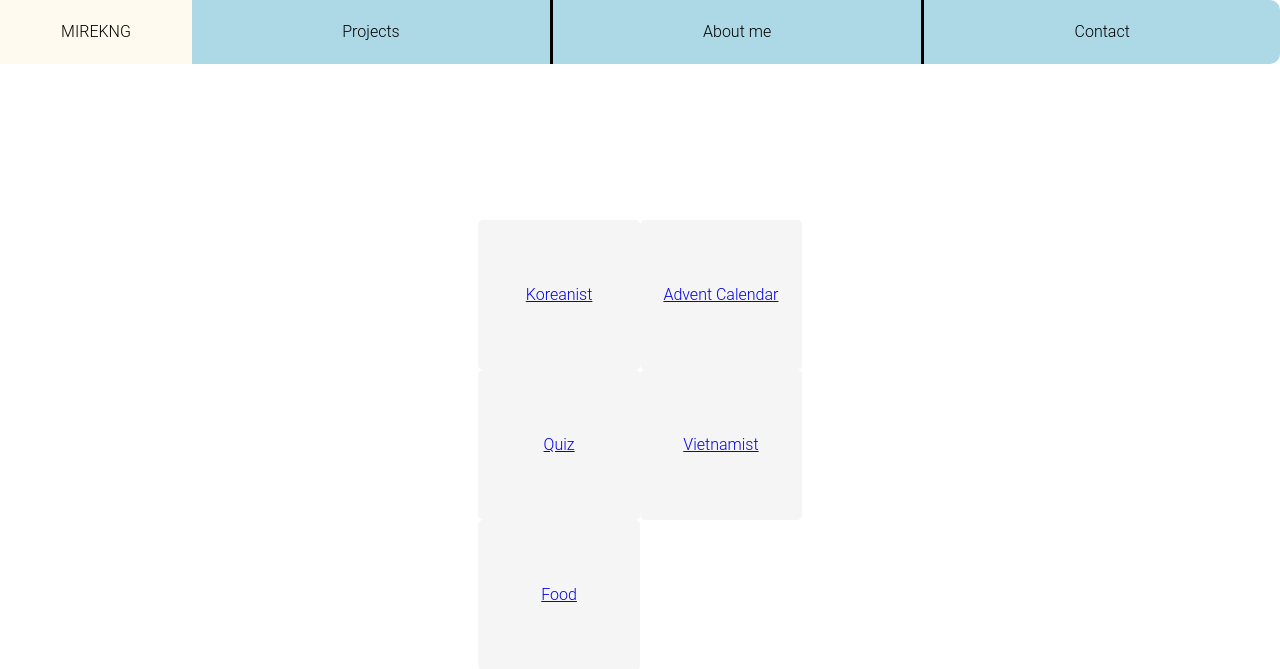
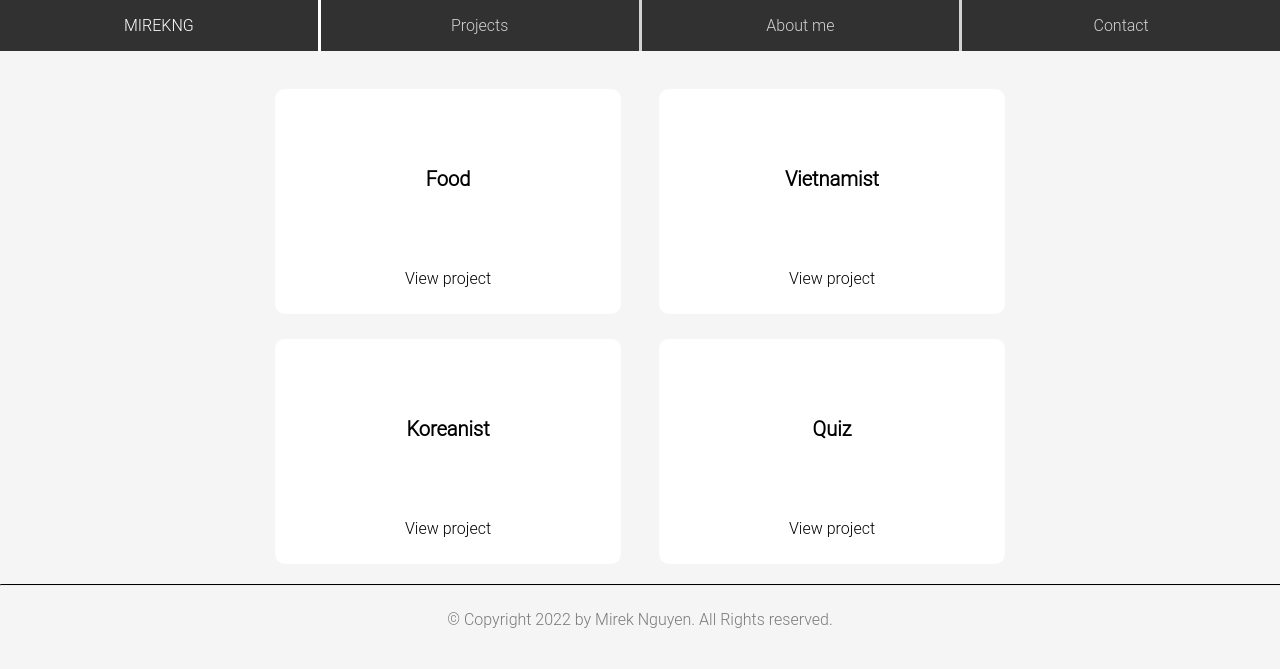
Before and after one commit to MirekNguyen/mirekng-homepage, a PHP site: page / in a window 1280 px wide. Shown: the top 669 px of the page. Run offline with PHP 8.4, Linux system fonts and the light colour scheme.

Commit message:
feat: redesign of UI

```diff
--- a/CSS.css
+++ b/CSS.css
@@ -1,52 +1,123 @@
+html, body {
+    max-width: 100%;
+    overflow-x: hidden;
+}
 body {
-    font-family: "Roboto Light";
-    margin: 0px;
-    padding: 0px;
-    scroll-behavior:smooth;
-}
-
-#frontPage {
-    height: 90vw;
+    font-family: "Roboto Light", serif;
+    margin: 0;
+    padding: 0;
+    scroll-behavior: smooth;
+    background-color: whitesmoke;
 }
 
 .navigationBar {
     list-style-type: none;
-    height: 5vw;
-    width: 85%;
+    height: 4vw;
+    width: 100%;
     display: flex;
-    line-height: 5vw;
+    line-height: 4vw;
     text-align: center;
 }
 
 .navigationBar div {
     float: left;
     flex-grow: 1;
-    background-color: lightblue;
+    width: 25%;
+    background-color: rgb(49, 49, 50);
+    color: lightgrey;
     border-right-style: solid;
     cursor: pointer;
 }
 
-.navigationBar div:hover {
-    background: lightsteelblue;
+.navigationBar div:hover, .navigationBar div:active {
+    color: white;
 }
 
+
 .center {
-    position: absolute;
-    top: 50%;
-    left: 50%;
-    transform: translateX(-50%) translateY(-40%);
+    display: grid;
+    place-items: center;
+    width: 100vw;
 }
 
+.projectsContainer {
+    width: 60%;
+}
+
+
 .card {
+    display: grid;
+    place-items: center;
     text-align: center;
-    background-color: whitesmoke;
-    border-radius: 5px;
+
     width: 50%;
-    height: 150px;
-    line-height: 150px;
+    height: 250px;
     float: left;
 }
-.card:hover {
+
+.cardInside .titleProject {
+    font-weight: bold;
+    font-size: 20px;
+    display: grid;
+    margin: 0 10px 0 10px;
+    place-items: center;
+    height: 80%;
+}
+
+.cardInside:hover, .cardInside:active  {
     cursor: pointer;
-    background-color: lightsteelblue;
+    background-color: #dedede;
 }
+
+.cardInside {
+    width: 90%;
+    height: 90%;
+    border-radius: 10px;
+    background-color: white;
+}
+
+.cardInside:hover .viewProject span, .cardInside:active .viewProject span {
+    transition: all 100ms;
+    color: white;
+    background-color: #0767ED;
+    border-radius: 10px;
+    padding: 5px 8px 5px 8px;
+}
+
+@media screen and (max-width: 800px) {
+    .cardInside .titleProject, .viewProject {
+        display: grid;
+        place-items: center;
+        height: 100%;
+        margin: 0;
+    }
+
+    .cardInside .titleProject, .viewProject {
+        width: 50%;
+        float: left;
+    }
+
+    .card {
+        width: 100%;
+        height: 80px;
+    }
+
+    .center {
+        width: 100vw;
+    }
+
+    .navigationBar {
+        height: 10vw;
+        line-height: 10vw;
+    }
+
+    .projectsContainer {
+        width: 100%;
+    }
+}
+
+@media screen and (min-aspect-ratio: 21/9) {
+    .card {
+        width: 25%;
+    }
+}
--- a/Javascript.js
+++ b/Javascript.js
@@ -1,4 +1,4 @@
-function navigateTo()
+function navigateTo(page)
 {
-    document.location.href = "#projects";
+    document.location.href = page;
 }
--- a/index.php
+++ b/index.php
@@ -1,24 +1,47 @@
 <!DOCTYPE html>
-<html lang="en">
+<html lang="en" ontouchmove>
 <meta charset="UTF-8">
 <title>Mirek Nguyen</title>
 <meta name="viewport" content="width=device-width,initial-scale=1">
 <link rel="stylesheet" href="CSS.css">
 <script src="Javascript.js"></script>
 
-<body>
-   <div style="background-color: floralwhite; width: 15%; float: left; height: 5vw; line-height: 5vw; text-align: center;">MIREKNG</div>
+<body tabIndex=0>
    <div class="navigationBar">
+      <div style="width: 25%;">MIREKNG</div>
       <div onclick="navigateTo('#projects')">Projects</div>
       <div onclick="navigateTo('#projects')">About me</div>
-      <div onclick="navigateTo('#projects')" style="border-top-right-radius: 10px; border-bottom-right-radius: 10px; border-right-style: none;">Contact</div>
+      <div onclick="navigateTo('#projects')" style="border-right-style: none;">Contact</div>
    </div>
-   <div class='center' id="projects" style="transition: width 2s;">
-      <div class="card" onclick="navigateTo('koreanist')"><a href="koreanist">Koreanist</a></div>
-      <div class="card" onclick="navigateTo('kalendar')"><a href="kalendar">Advent Calendar</a></div>
-      <div class="card" onclick="navigateTo('quiz')"><a href="quiz">Quiz</a></div>
-      <div class="card" onclick="navigateTo('vietnamist')"><a href="vietnamist">Vietnamist</a></div>
-      <div class="card" onclick="navigateTo('food')"><a href="food">Food</a></div>
+   <div class='center' id="projects" style="transition: all 150ms; padding-top: 25px;">
+      <div class="projectsContainer">
+         <div class="card" onclick="navigateTo('food')">
+            <div class="cardInside">
+               <div class="titleProject">Food</div>
+               <div class="viewProject"><span>View project</span></div>
+            </div>
+         </div>
+         <div class="card" onclick="navigateTo('vietnamist')">
+            <div class="cardInside">
+               <div class="titleProject">Vietnamist</div>
+               <div class="viewProject"><span>View project</span></div>
+            </div>
+         </div>
+         <div class="card" onclick="navigateTo('koreanist')">
+            <div class="cardInside">
+               <div class="titleProject">Koreanist</div>
+               <div class="viewProject"><span>View project</span></div>
+            </div>
+         </div>
+         <div class="card" onclick="navigateTo('quiz')">
+            <div class="cardInside">
+               <div class="titleProject">Quiz</div>
+               <div class="viewProject"><span>View project</span></div>
+            </div>
+         </div>
+      </div>
+      <hr style="width: 100%;border-top: 1px solid black;">
+      <p style="opacity: 0.5;">© Copyright 2022 by Mirek Nguyen. All Rights reserved.</p>
    </div>
 </body>
 
```
